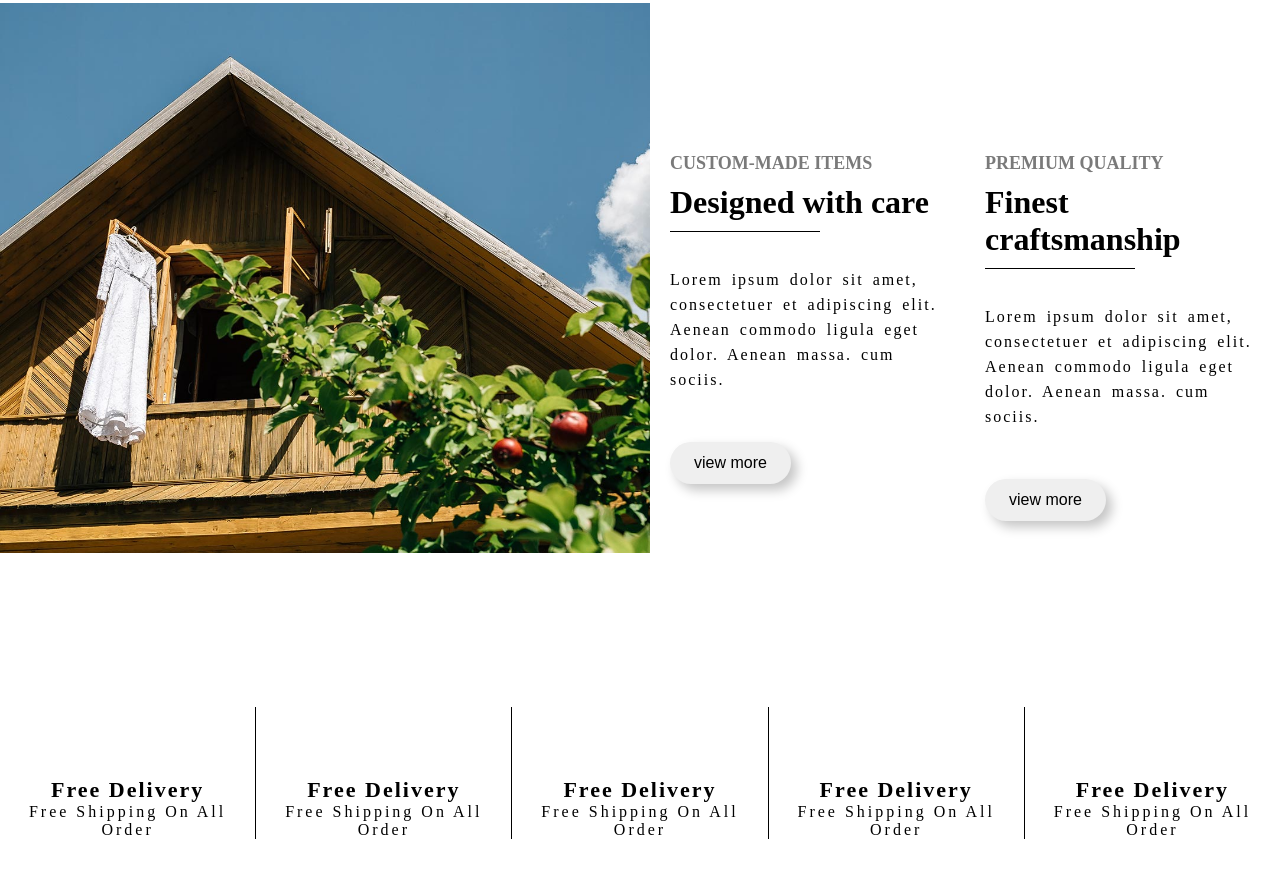
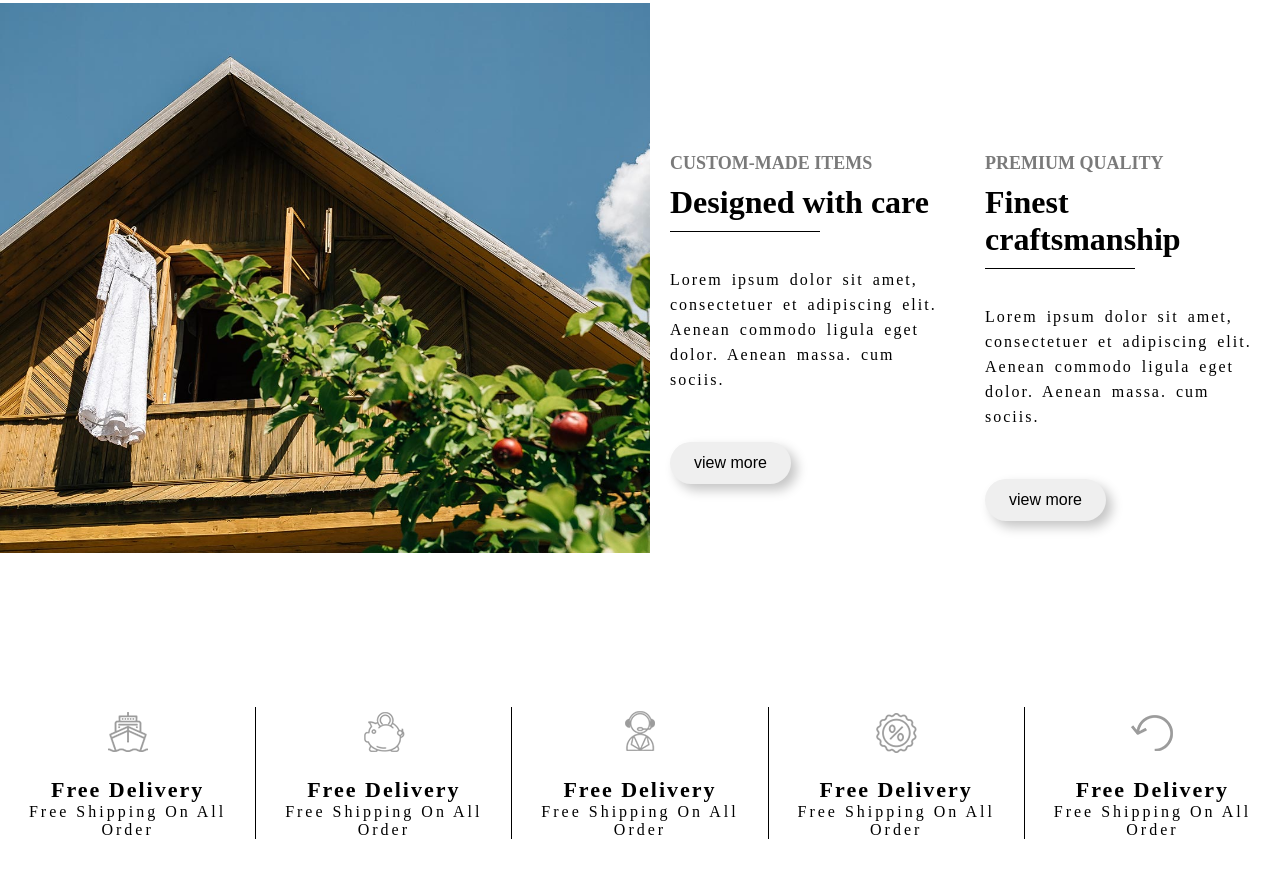
Before and after one commit to 3laam7md/project-2, a plain HTML site: page index.html in a window 1280 px wide. Shown: the part 1971-2849 px from the top of the page. Drawn offline with Linux system fonts and the light colour scheme.

Commit message:
Update style.css

```diff
--- a/css/style.css
+++ b/css/style.css
@@ -426,7 +426,7 @@ ul {
 }
 
 .sprite-img {
-    background-image: url(images/service-icon.png);
+    background-image: url(/images/service-icon.png);
     background-repeat: no-repeat;
     height: 70px;
 }
```
